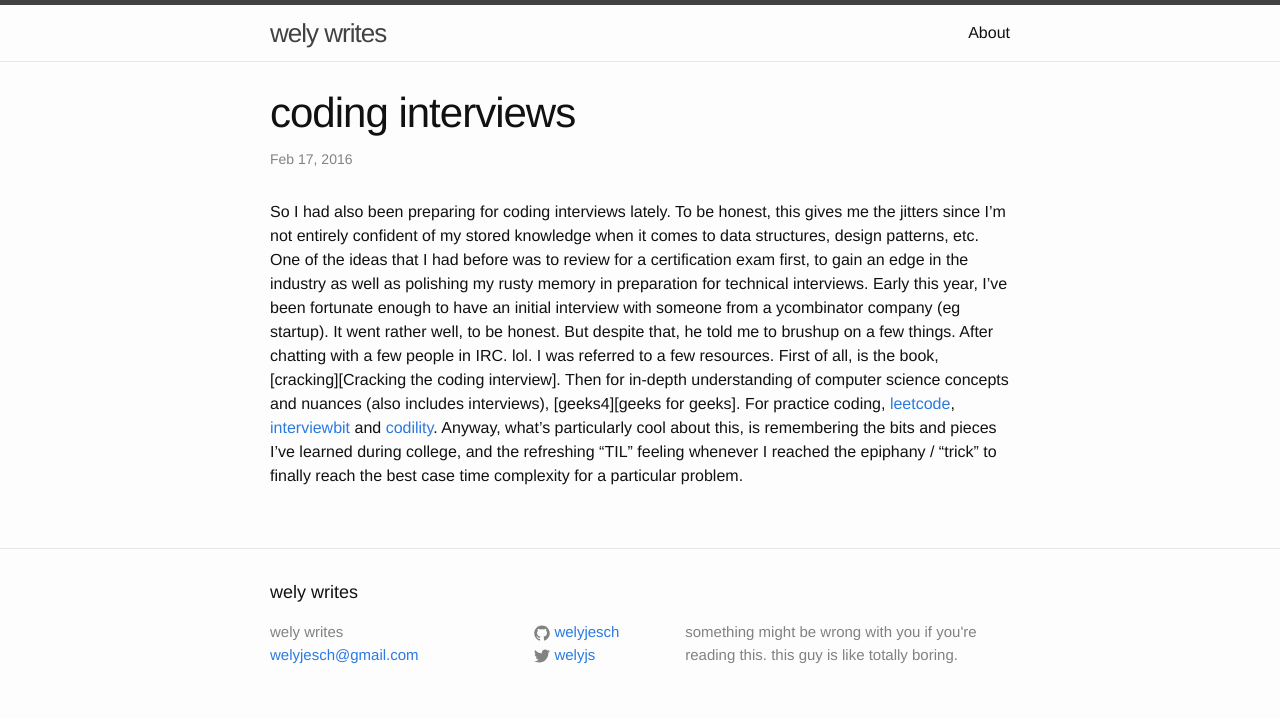
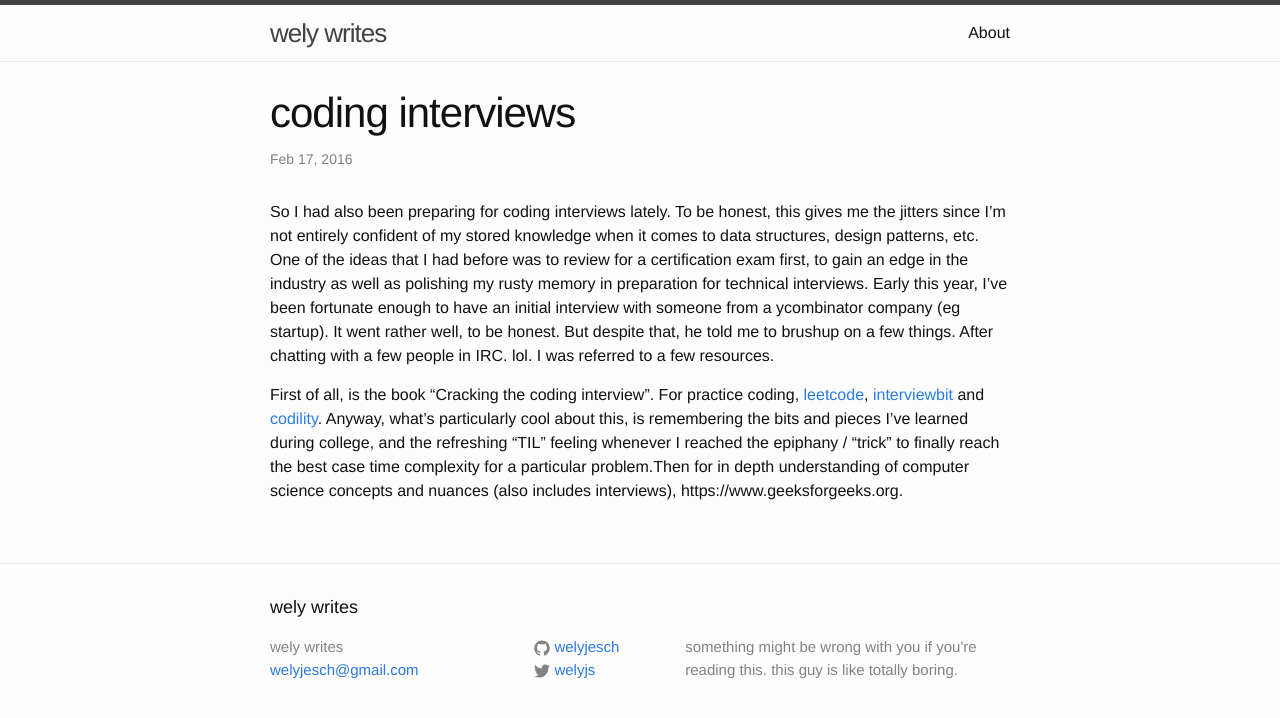
Before and after one commit to welyjesch/welyjesch.github.io, a Jekyll site: the page built from _posts/2015-2-17-of-interviews.markdown, in a window 1280 px wide. Shown: the top 718 px of the page. Built offline with Jekyll 4.4.1, drawn with Linux system fonts in a browser that asks for light colours.

Commit message:
fix dumb markdown bug, used hardlink instead

```diff
--- a/_posts/2015-2-17-of-interviews.markdown
+++ b/_posts/2015-2-17-of-interviews.markdown
@@ -4,10 +4,11 @@
 date:   2016-02-17 01:03:44
 categories: life
 ---
-So I had also been preparing for coding interviews lately. To be honest, this gives me the jitters since I'm not entirely confident of my stored knowledge when it comes to data structures, design patterns, etc. One of the ideas that I had before was to review for a certification exam first, to gain an edge in the industry as well as polishing my rusty memory in preparation for technical interviews. Early this year, I've been fortunate enough to have an initial interview with someone from a ycombinator company (eg startup). It went rather well, to be honest. But despite that, he told me to brushup on a few things. After chatting with a few people in IRC. lol. I was referred to a few resources. First of all, is the book, [cracking][Cracking the coding interview]. Then for in-depth understanding of computer science concepts and nuances (also includes interviews), [geeks4][geeks for geeks]. For practice coding, [leetcode][leetcode], [interviewbit][interviewbit] and [codility][codility]. Anyway, what's particularly cool about this, is remembering the bits and pieces I've learned during college, and the refreshing "TIL" feeling whenever I reached the epiphany / "trick" to finally reach the best case time complexity for a particular problem.
 
-[cracking]: http://www.amazon.com/Cracking-Coding-Interview-Programming-Questions/dp/098478280X
-[geeks4]: http://www.geeksforgeeks.org/
+So I had also been preparing for coding interviews lately. To be honest, this gives me the jitters since I'm not entirely confident of my stored knowledge when it comes to data structures, design patterns, etc. One of the ideas that I had before was to review for a certification exam first, to gain an edge in the industry as well as polishing my rusty memory in preparation for technical interviews. Early this year, I've been fortunate enough to have an initial interview with someone from a ycombinator company (eg startup). It went rather well, to be honest. But despite that, he told me to brushup on a few things. After chatting with a few people in IRC. lol. I was referred to a few resources.
+
+First of all, is the book "Cracking the coding interview". For practice coding, [leetcode][leetcode], [interviewbit][interviewbit] and [codility][codility]. Anyway, what's particularly cool about this, is remembering the bits and pieces I've learned during college, and the refreshing "TIL" feeling whenever I reached the epiphany / "trick" to finally reach the best case time complexity for a particular problem.Then for in depth understanding of computer science concepts and nuances (also includes interviews), https://www.geeksforgeeks.org.
+
 [leetcode]: https://leetcode.com/
-[interviewbit]:https://www.interviewbit.com
+[interviewbit]: https://www.interviewbit.com
 [codility]: https://codility.com
```
